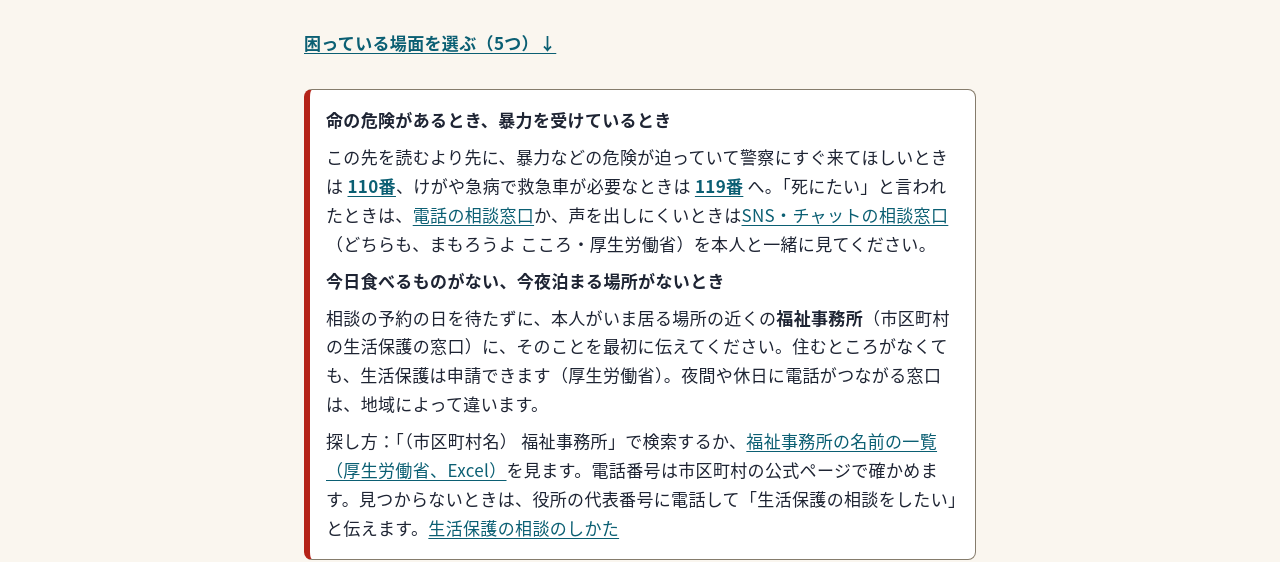
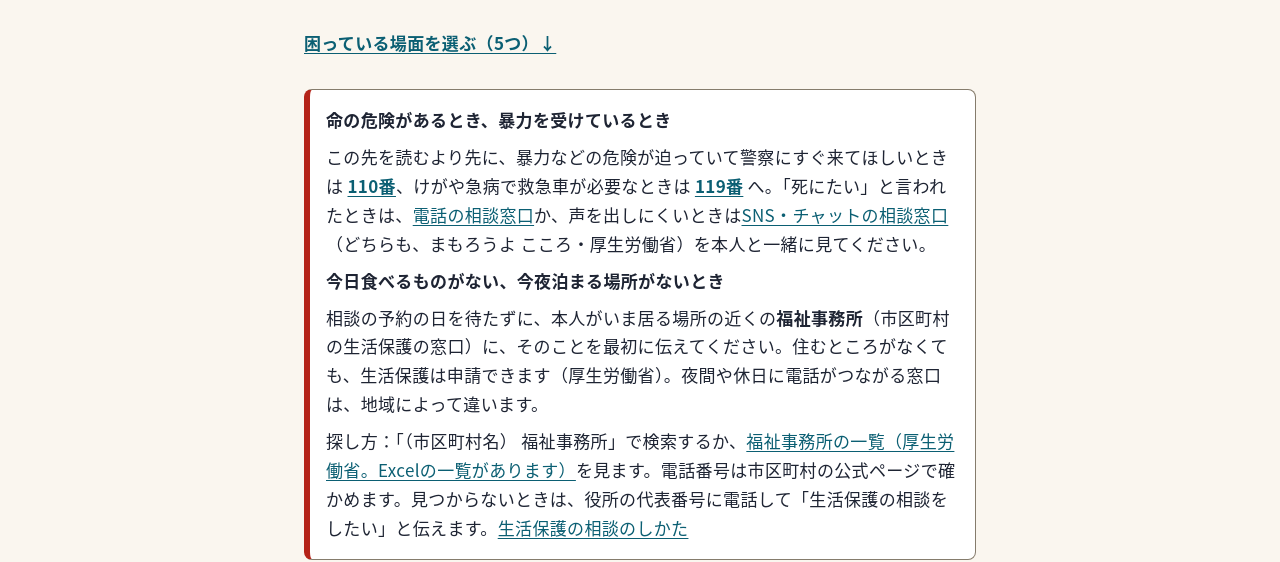
Before and after one commit to tako430ox-eng/shien-news, a plain HTML site: page pages/sasaeru/index.html in a window 1280 px wide. Shown: the part 242-804 px from the top of the page. Drawn offline with Linux system fonts and the light colour scheme; files that its build step writes are made by us from their sources; files whose address does not match are found by name.

Commit message:
福祉事務所一覧のリンクを更新

```diff
--- a/pages/sasaeru/index.html
+++ b/pages/sasaeru/index.html
@@ -26,7 +26,7 @@
  <svg class="sign-path" viewBox="0 0 360 40" preserveAspectRatio="none" aria-hidden="true" focusable="false"><path d="M0 34 C 90 34, 150 10, 330 14" stroke="var(--c-sign-accent)" stroke-width="10" fill="none" stroke-linecap="round"/><path d="M0 34 C 90 34, 150 10, 330 14" stroke="rgba(0,0,0,0.22)" stroke-width="10" fill="none" stroke-dasharray="2 6"/></svg>
 </header>
 <p><a class="more-link" href="#basho">困っている場面を選ぶ（5つ）↓</a></p>
-<div class="notice"><p class="notice-h">命の危険があるとき、暴力を受けているとき</p><p>この先を読むより先に、暴力などの危険が迫っていて警察にすぐ来てほしいときは <a href="tel:110">110番</a>、けがや急病で救急車が必要なときは <a href="tel:119">119番</a> へ。「死にたい」と言われたときは、<a href="https://www.mhlw.go.jp/mamorouyokokoro/soudan/tel" rel="noopener">電話の相談窓口</a>か、声を出しにくいときは<a href="https://www.mhlw.go.jp/mamorouyokokoro/soudan/sns/" rel="noopener">SNS・チャットの相談窓口</a>（どちらも、まもろうよ こころ・厚生労働省）を本人と一緒に見てください。</p><p class="notice-h">今日食べるものがない、今夜泊まる場所がないとき</p><p>相談の予約の日を待たずに、本人がいま居る場所の近くの<b>福祉事務所</b>（市区町村の生活保護の窓口）に、そのことを最初に伝えてください。住むところがなくても、生活保護は申請できます（厚生労働省）。夜間や休日に電話がつながる窓口は、地域によって違います。</p><p>探し方：「（市区町村名） 福祉事務所」で検索するか、<a href="https://www.mhlw.go.jp/content/000801479.xlsx" rel="noopener">福祉事務所の名前の一覧（厚生労働省、Excel）</a>を見ます。電話番号は市区町村の公式ページで確かめます。見つからないときは、役所の代表番号に電話して「生活保護の相談をしたい」と伝えます。<a href="../sasaeru/seikatsuhogo/">生活保護の相談のしかた</a></p></div>
+<div class="notice"><p class="notice-h">命の危険があるとき、暴力を受けているとき</p><p>この先を読むより先に、暴力などの危険が迫っていて警察にすぐ来てほしいときは <a href="tel:110">110番</a>、けがや急病で救急車が必要なときは <a href="tel:119">119番</a> へ。「死にたい」と言われたときは、<a href="https://www.mhlw.go.jp/mamorouyokokoro/soudan/tel" rel="noopener">電話の相談窓口</a>か、声を出しにくいときは<a href="https://www.mhlw.go.jp/mamorouyokokoro/soudan/sns/" rel="noopener">SNS・チャットの相談窓口</a>（どちらも、まもろうよ こころ・厚生労働省）を本人と一緒に見てください。</p><p class="notice-h">今日食べるものがない、今夜泊まる場所がないとき</p><p>相談の予約の日を待たずに、本人がいま居る場所の近くの<b>福祉事務所</b>（市区町村の生活保護の窓口）に、そのことを最初に伝えてください。住むところがなくても、生活保護は申請できます（厚生労働省）。夜間や休日に電話がつながる窓口は、地域によって違います。</p><p>探し方：「（市区町村名） 福祉事務所」で検索するか、<a href="https://www.mhlw.go.jp/stf/seisakunitsuite/bunya/hukushi_kaigo/seikatsuhogo/fukusijimusyo/index.html" rel="noopener">福祉事務所の一覧（厚生労働省。Excelの一覧があります）</a>を見ます。電話番号は市区町村の公式ページで確かめます。見つからないときは、役所の代表番号に電話して「生活保護の相談をしたい」と伝えます。<a href="../sasaeru/seikatsuhogo/">生活保護の相談のしかた</a></p></div>
 <main id="main" class="prose">
 
 <p>家族や友人が「お金がない」「家賃が払えない」と打ち明けてきたとき、そばにいる人ができることがあります。困っている場面を選んでください。</p>
```
